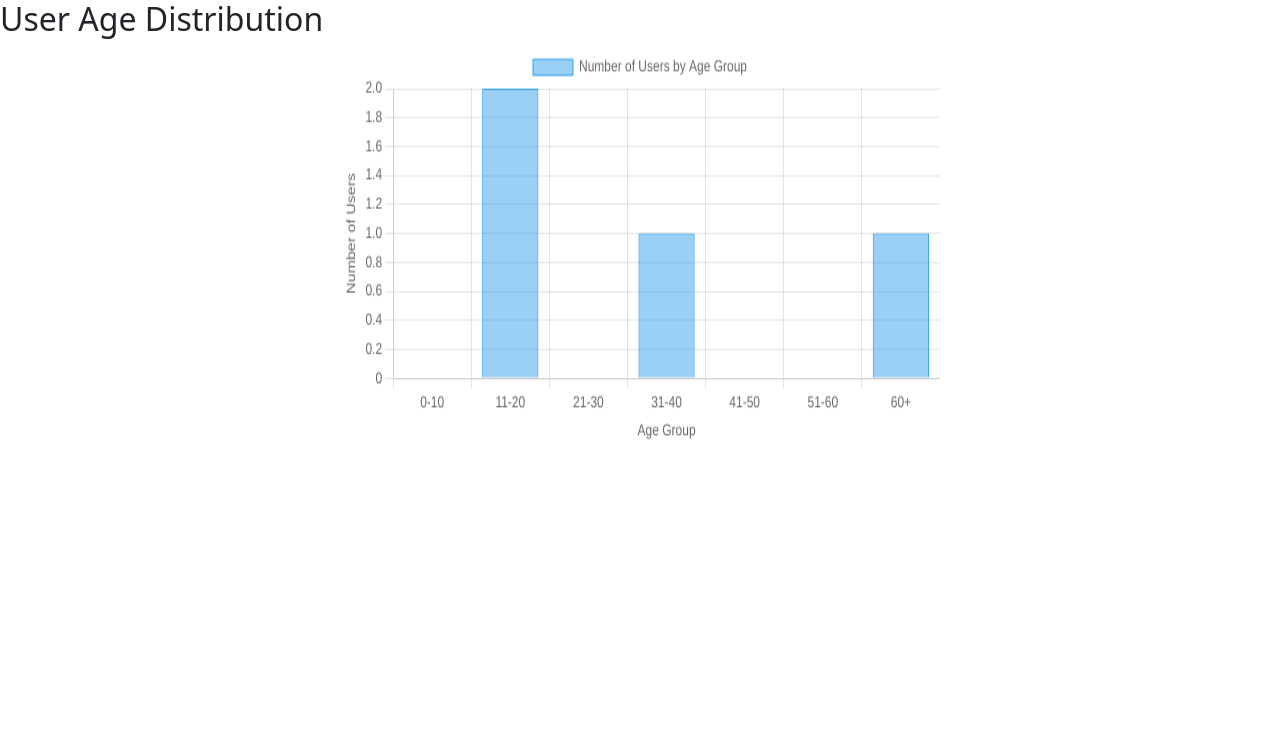
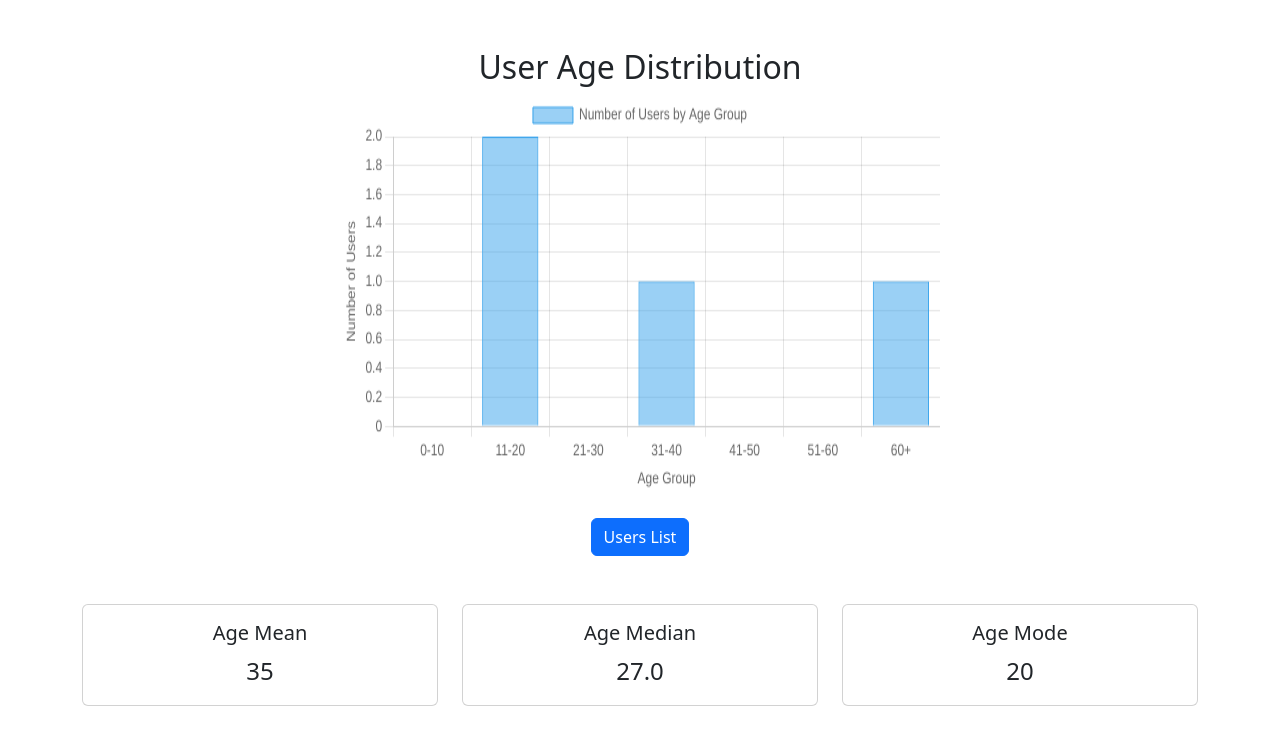
Before and after one commit to jc-melendrezz/Quanti_final_project, a Django app: page /age_chart/ in a window 1280 px wide. Shown: the top 745 px of the page. Run offline with Django 5.2, Linux system fonts and the light colour scheme; a user stored in the database is signed in; data comes from the database, SQL or seed files in the repository; both versions use the stored data as it was after the commit.

Commit message:
add navigations

```diff
--- a/newlogin/loginpage/templates/age_chart.html
+++ b/newlogin/loginpage/templates/age_chart.html
@@ -1,9 +1,50 @@
 {% extends 'base.html' %}
 
 {% block content %}
+<div class="container mt-5">
+    <div class="justify-content-center text-center">
+        <h2>User Age Distribution</h2>
+        <canvas id="ageChart"></canvas>
 
-    <h2>User Age Distribution</h2>
-    <canvas id="ageChart"></canvas>
+        <div class="text-center mt-4">
+            <a href="{% url 'users' %}" class="btn btn-primary">Users List</a>
+        </div>
+
+        <!-- Card for Mean, Median, Mode -->
+        <div class="row mt-5">
+            <div class="col-md-4">
+                <div class="card">
+                    <div class="card-body">
+                        <h5 class="card-title">Age Mean</h5>
+                        <p class="card-text fs-4">{{ mean }}</p>
+                    </div>
+                </div>
+            </div>
+
+            <div class="col-md-4">
+                <div class="card">
+                    <div class="card-body">
+                        <h5 class="card-title">Age Median</h5>
+                        <p class="card-text fs-4">{{ median }}</p>
+                    </div>
+                </div>
+            </div>
+
+            <div class="col-md-4">
+                <div class="card">
+                    <div class="card-body">
+                        <h5 class="card-title">Age Mode</h5>
+                        <p class="card-text fs-4">{{ mode }}</p>
+                    </div>
+                </div>
+            </div>
+        </div>
+
+    </div>
+</div>
+
+
+
 
     <style>
         #ageChart {
@@ -49,4 +90,5 @@
         }
       });
     </script>
+
 {% endblock %}
--- a/newlogin/loginpage/templates/user_stats.html
+++ b/newlogin/loginpage/templates/user_stats.html
@@ -21,5 +21,11 @@
             No users found.
         </div>
     {% endif %}
+    <br>
+
+    <div class="text-center">
+        <a href="{% url 'users' %}" class="btn btn-primary">Users List</a>
+    </div>
 </div>
+
 {% endblock %}
--- a/newlogin/loginpage/templates/users.html
+++ b/newlogin/loginpage/templates/users.html
@@ -21,7 +21,7 @@
 
     <div class="text-center">
         <a href="{% url 'user_stats' %}" class="btn btn-primary">View User Stats</a>
-    </div>
+    </div><br>
     <div class="text-center">
         <a href="{% url 'age_chart' %}" class="btn btn-primary">View Age Chart</a>
     </div>
--- a/newlogin/loginpage/views.py
+++ b/newlogin/loginpage/views.py
@@ -5,7 +5,7 @@ from django.contrib.auth.decorators import login_required
 from .models import CustomUser
 from collections import Counter
 import json
-
+from statistics import mean, median, mode
 def login_view(request):
     if request.user.is_authenticated:
         return redirect('users')
@@ -56,6 +56,11 @@ def get_age_bucket(age):
 @login_required
 def age_chart_view(request):
     ages = CustomUser.objects.values_list('age', flat=True)
+    user_ages = list(ages.values_list('age', flat=True))
+
+    calculated_mean = round(mean(user_ages), 2)
+    calculated_median = median(user_ages)
+    calculated_mode = mode(user_ages)
 
     age_buckets = {'0-10': 0, '11-20': 0, '21-30': 0, '31-40': 0, '41-50': 0, '51-60': 0, '60+': 0}
     for age in ages:
@@ -65,5 +70,8 @@ def age_chart_view(request):
     context = {
         'age_labels': json.dumps(list(age_buckets.keys())),
         'age_data': json.dumps(list(age_buckets.values())),
+        'mean': calculated_mean,
+        'median': calculated_median,
+        'mode': calculated_mode
     }
     return render(request, 'age_chart.html', context)
```
Also changed, not shown: newlogin/db.sqlite3.
